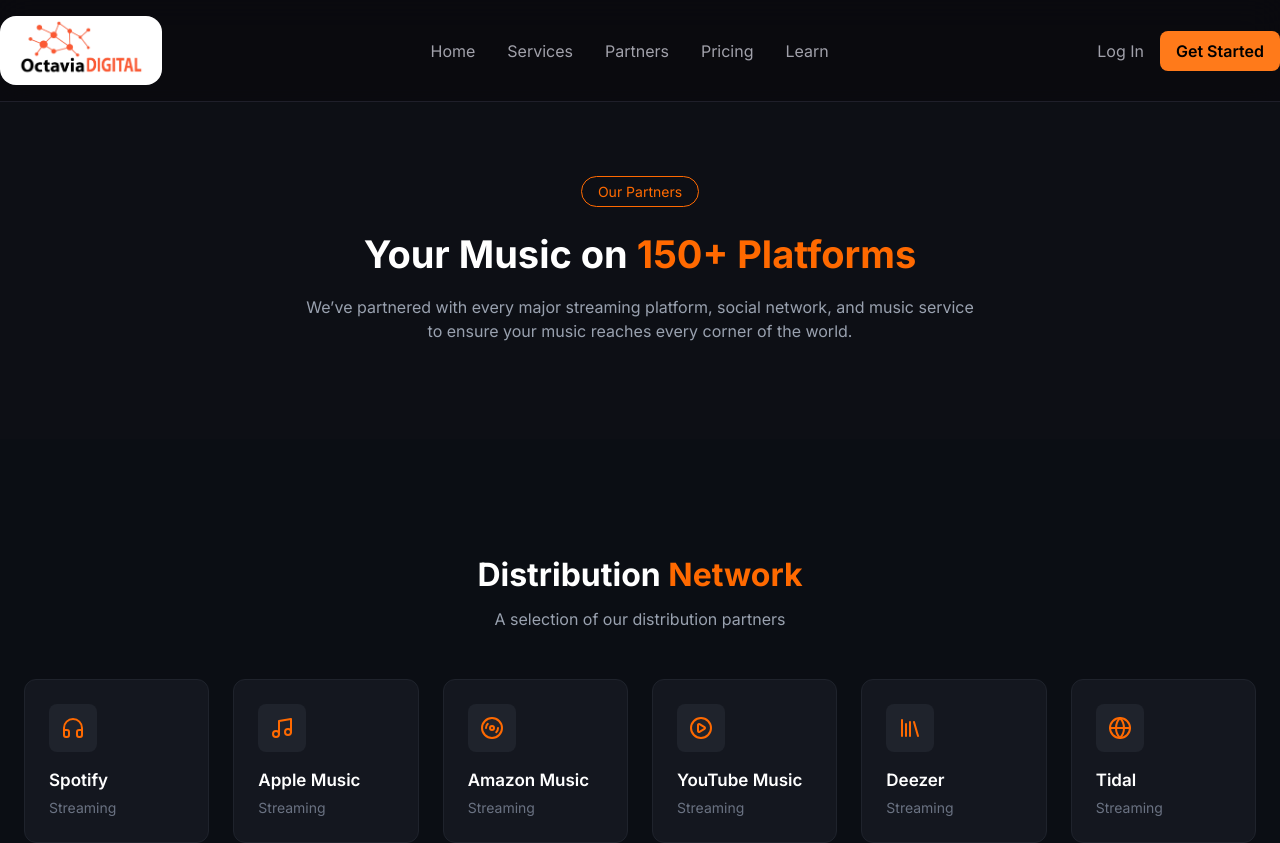
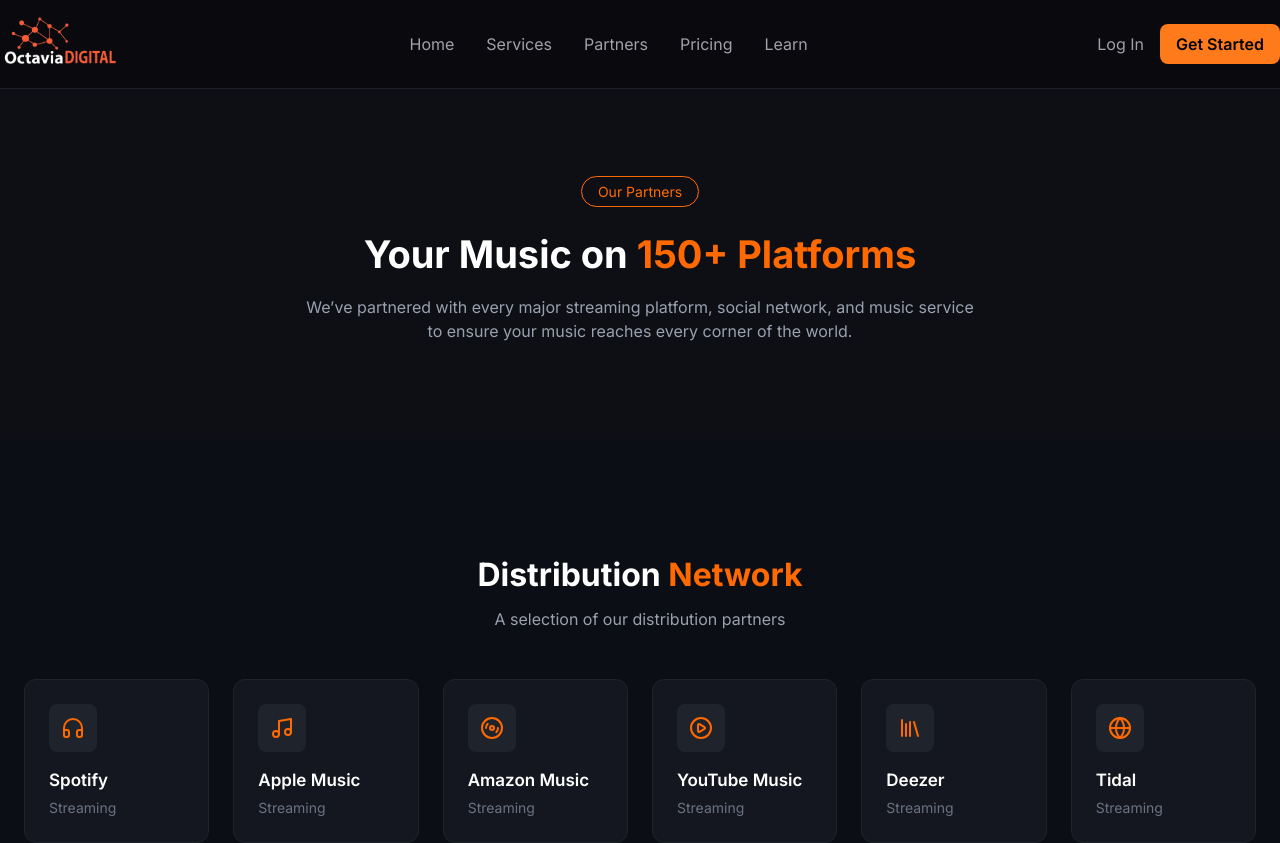
Before and after one commit to rathininfo/octavia-digital, a Next.js app: page /partners in a window 1280 px wide. Shown: the top 843 px of the page. Built offline with nearby package versions, Linux system fonts and the light colour scheme.

Commit message:
resolve octavia digital logo

```diff
--- a/src/components/Shared/Footer/Footer.jsx
+++ b/src/components/Shared/Footer/Footer.jsx
@@ -1,3 +1,6 @@
+import Logo from "@/assets/images/logo/logo.png"; // adjust the path according to your folder structure
+import Image from "next/image";
+import Link from "next/link";
 export default function Footer() {
   return (
     <footer className="bg-background border-t border-white/10 pt-20 pb-10 px-6 md:px-12">
@@ -6,7 +9,10 @@
 
         {/* Brand */}
         <div>
-          <h2 className="text-2xl font-bold text-foreground">Octavia</h2>
+         {/* Logo */}
+        <Link href="/" className="flex items-center ">
+        <Image src={Logo} alt="Octavia Digital Logo" height={40} width={120} priority />
+        </Link>
           <p className="text-paragraph mt-4 text-sm leading-relaxed">
             Empowering artists worldwide with seamless music distribution to
             150+ platforms. Keep 100% of your royalties.
--- a/src/components/Shared/navbar/Navbar.jsx
+++ b/src/components/Shared/navbar/Navbar.jsx
@@ -13,8 +13,8 @@
       <div className="max-w-7xl mx-auto py-4 flex items-center justify-between">
 
         {/* Logo */}
-        <Link href="/" className="flex items-center bg-white px-4 py-1 rounded-2xl">
-        <Image src={Logo} alt="Octavia Digital Logo" height={20} width={130} priority />
+        <Link href="/" className="flex items-center">
+        <Image src={Logo} alt="Octavia Digital Logo" height={20} width={120} priority />
         </Link>
 
         {/* Desktop Menu */}
```
Also changed, not shown: src/assets/images/logo/logo.png.
